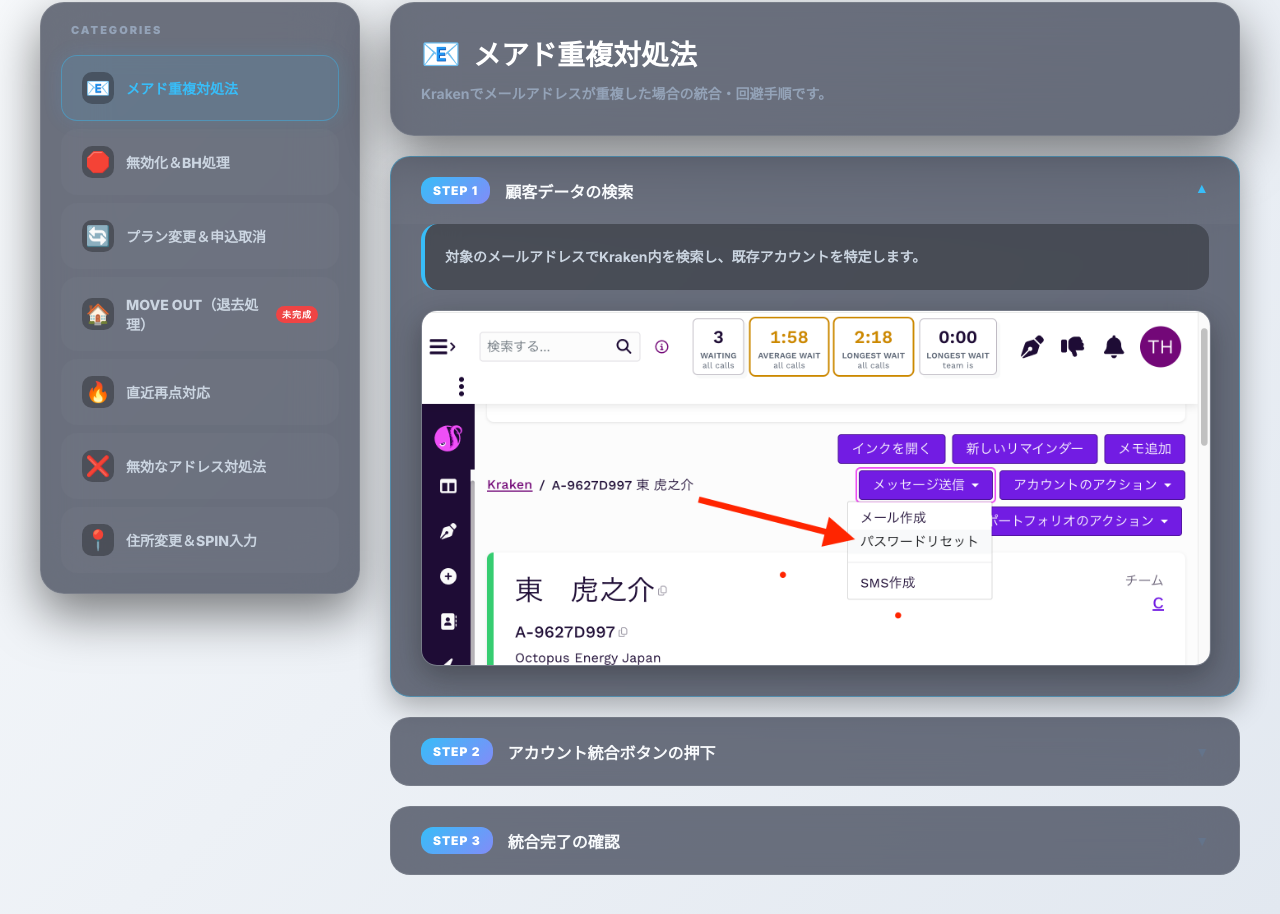
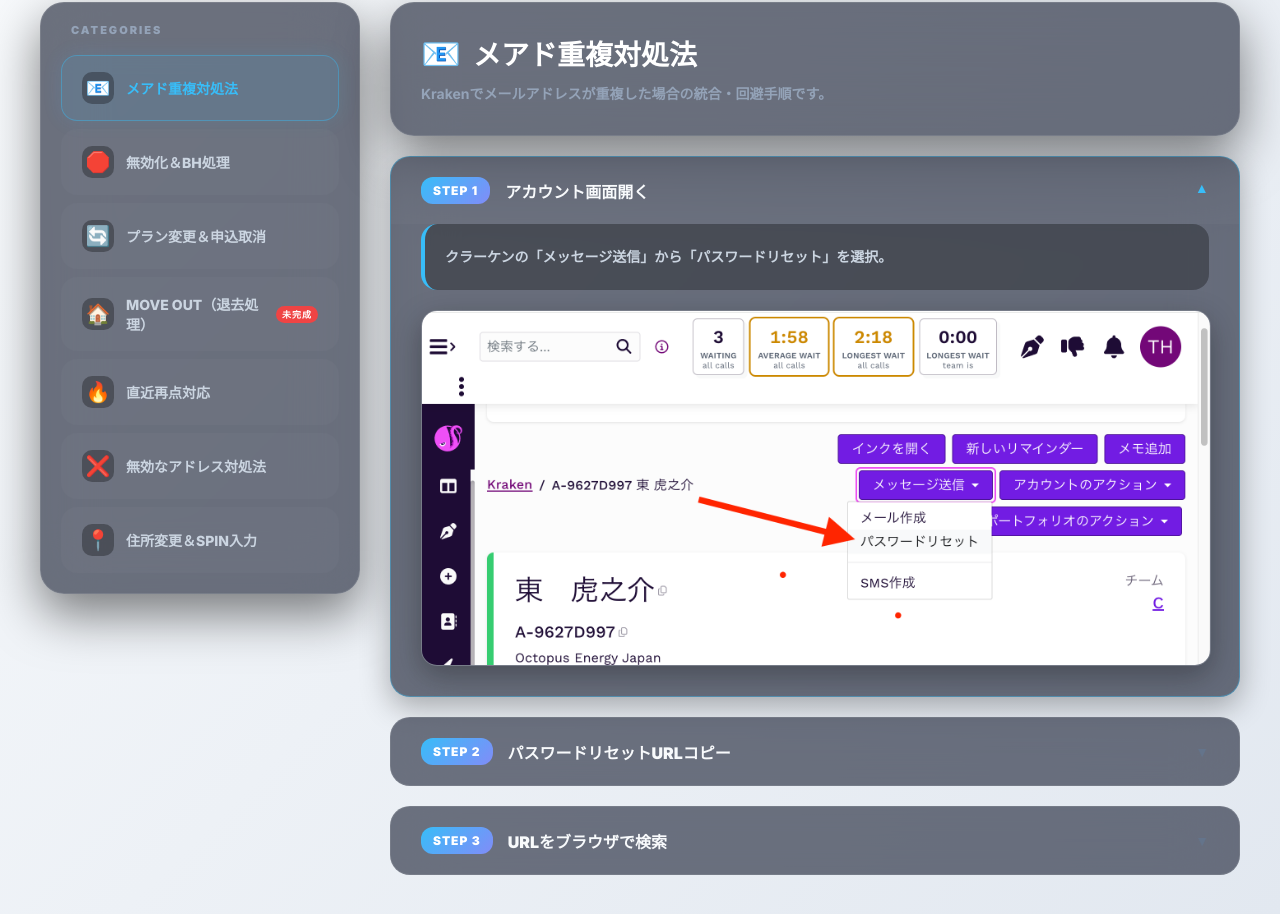
Before and after one commit to toranosukehigashi/team-portal, a Next.js app: page /procedure-wizard in a window 1280 px wide. Shown: the part 132-1046 px from the top of the page. Built offline with nearby package versions, Linux system fonts and the light colour scheme.

Commit message:
“Krakenスクショいれてく”

```diff
--- a/app/procedure-wizard/page.tsx
+++ b/app/procedure-wizard/page.tsx
@@ -43,9 +43,9 @@ const MANUAL_DATA = [
     title: "メアド重複対処法",
     desc: "Krakenでメールアドレスが重複した場合の統合・回避手順です。",
     steps: [
-      { step: 1, title: "顧客データの検索", content: "対象のメールアドレスでKraken内を検索し、既存アカウントを特定します。", imgUrl: "/dup-email-1.png" },
-      { step: 2, title: "アカウント統合ボタンの押下", content: "「紐付け（マージ）」ボタンをクリックしてアカウントを統合します。", aiImgDesc: "マージボタンが強調されたKrakenの顧客詳細画面。", imgUrl: "" },
-      { step: 3, title: "統合完了の確認", content: "統合が正常に完了したことを確認し、顧客に案内します。", aiImgDesc: "統合完了メッセージが表示された顧客アカウント画面。", imgUrl: "" },
+      { step: 1, title: "アカウント画面開く", content: "クラーケンの「メッセージ送信」から「パスワードリセット」を選択。", imgUrl: "/dup-email-1.png" },
+      { step: 2, title: "パスワードリセットURLコピー", content: "本文のURLをCommand＋Cではなく、右クリックでコピー。", imgUrl: "" },
+      { step: 3, title: "URLをブラウザで検索", content: "初期パスワードを”名前＋電話番号下４桁”などわかりやすいもので変更。（受付時に事前にお客さんに伝えておくとベスト！）", imgUrl: ""},
     ]
   },
   {
@@ -243,7 +243,7 @@ export default function ProcedureWizard() {
                         <div className="image-placeholder">
                           <span style={{fontSize: "24px"}}>📸</span>
                           <span>ここにAI生成画像が入ります</span>
-                          <span style={{color: "#38bdf8", opacity: 0.8}}>{step.aiImgDesc}</span>
+                          <span style={{color: "#38bdf8", opacity: 0.8}}>{(step as any).aiImgDesc}</span>
                           <span style={{fontSize: "10px", opacity: 0.7}}>publicフォルダに画像を保存し、コード内のimgUrlを設定してください</span>
                         </div>
                       )}
```
